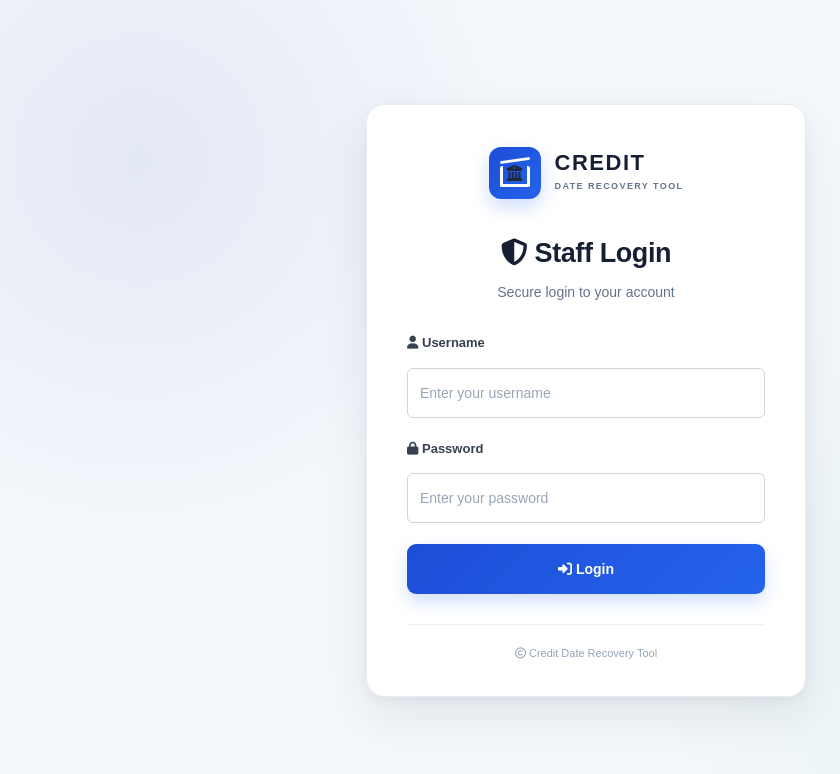
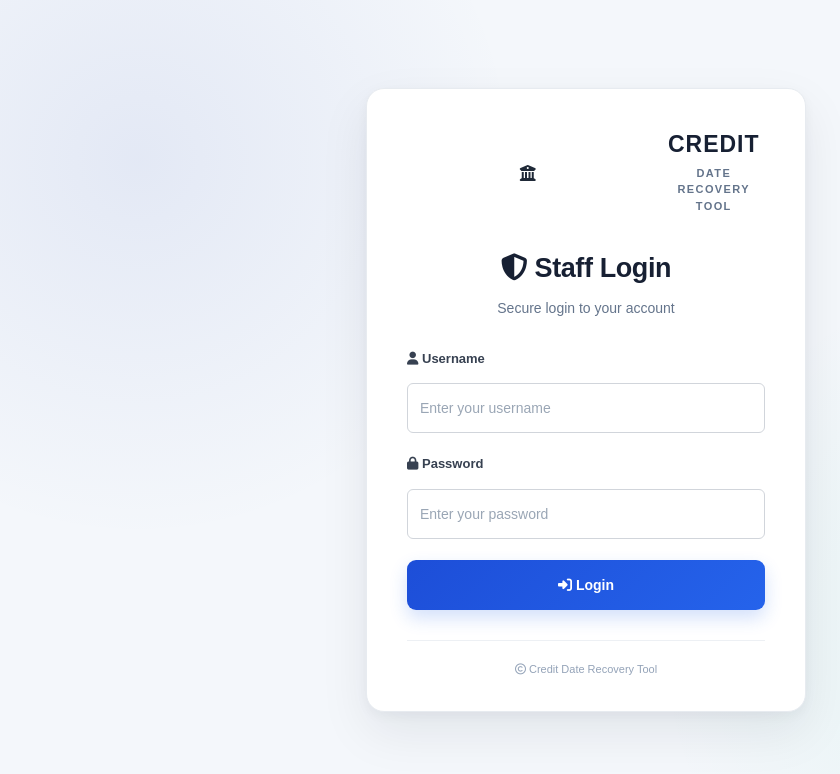
Before and after one commit to fellyke/finance-date-recovery-frontend, a plain HTML site: page index.html in a window 1280 px wide. Shown: the whole page, without its empty margins (54-894 px from the left). Drawn offline with Linux system fonts and the light colour scheme.

Commit message:
update the logo css

```diff
--- a/style.css
+++ b/style.css
@@ -2876,3 +2876,65 @@ textarea {
     }
 
 }
+
+.logo-box {
+    width: 100%;
+    max-width: 380px;
+    height: auto;
+    background: transparent;
+    border-radius: 0;
+    box-shadow: none;
+    display: flex;
+    align-items: center;
+    justify-content: center;
+    position: relative;
+}
+
+/* Logo image sizing */
+.logo-box img {
+    display: block;
+    width: 100%;
+    max-width: 380px;
+    height: auto;
+    object-fit: contain;
+}
+
+/* Remove the old CSS-generated finance symbol */
+.logo-box::before,
+.logo-box::after {
+    content: none;
+}
+
+/* Text beneath the logo */
+.logo-text {
+    text-align: center;
+}
+
+.logo-text h1 {
+    margin: 0;
+    font-size: 23px;
+    font-weight: 800;
+    letter-spacing: 1px;
+    color: #172033;
+    line-height: 1.2;
+}
+
+.logo-text span {
+    display: block;
+    margin-top: 6px;
+    font-size: 11px;
+    font-weight: 700;
+    letter-spacing: 1.4px;
+    color: #64748b;
+}
+
+/* Smaller screens */
+@media (max-width: 480px) {
+    .logo-box {
+        max-width: 300px;
+    }
+
+    .logo-text h1 {
+        font-size: 20px;
+    }
+}
```
